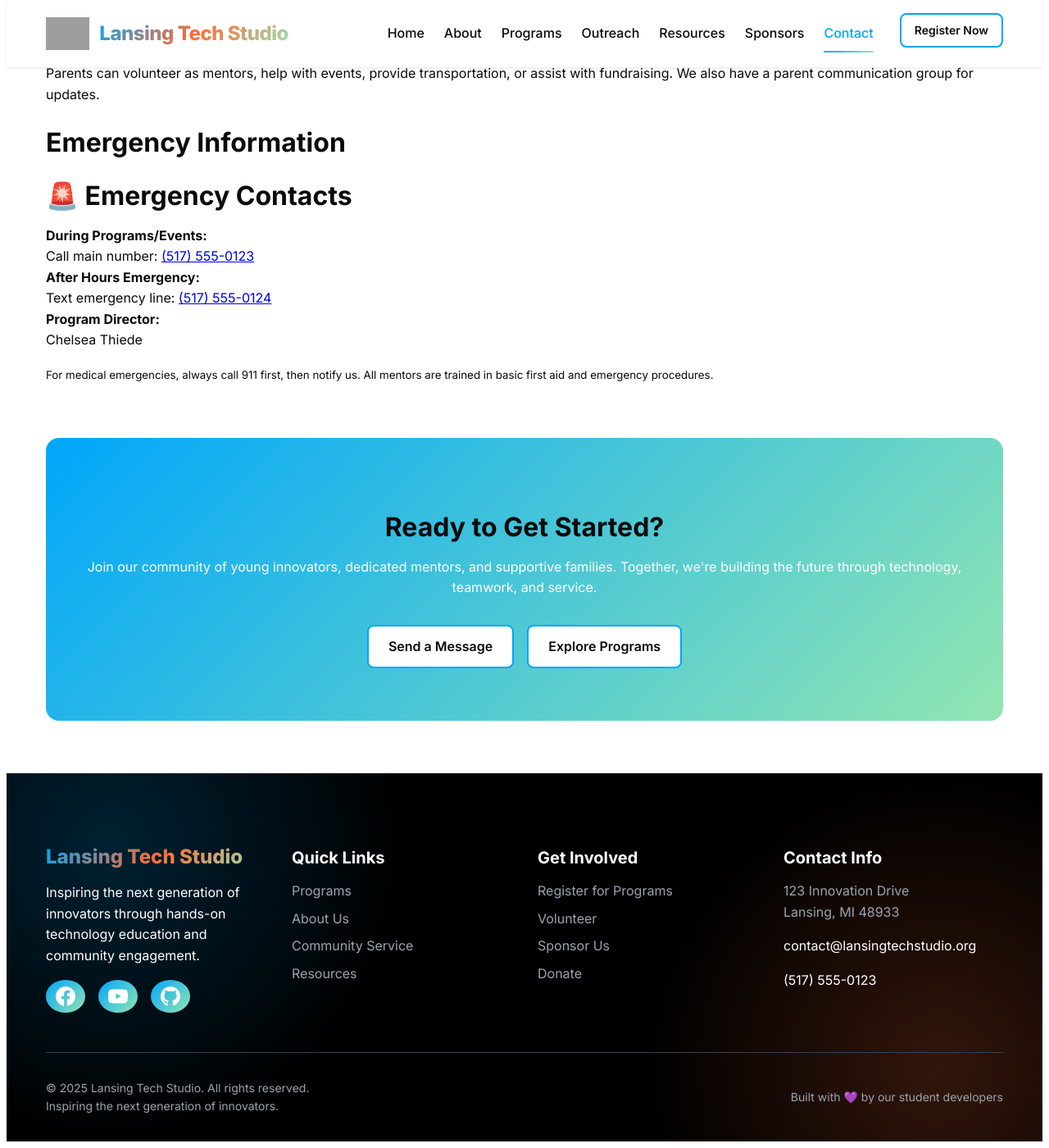
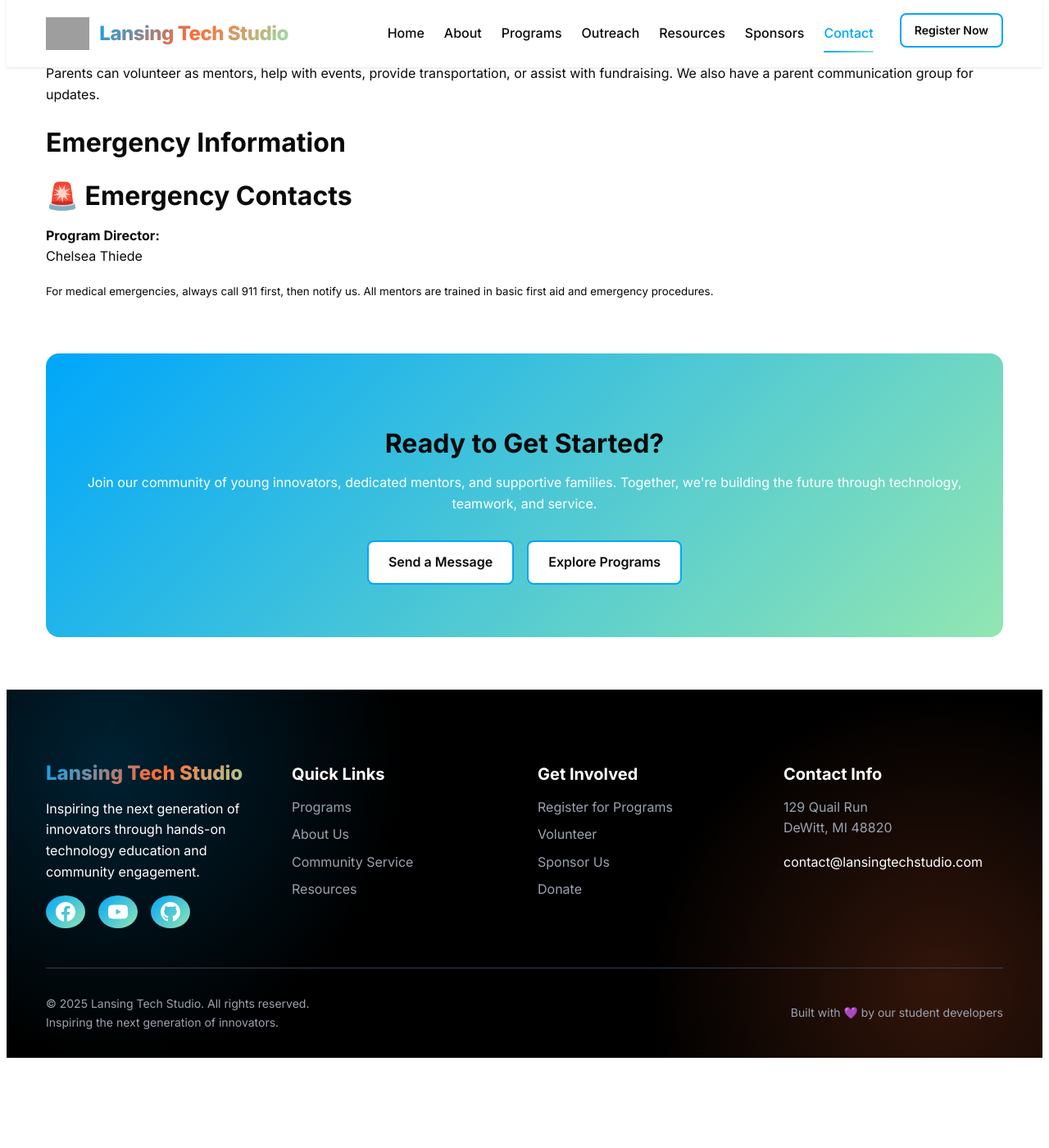
Before and after one commit to Lansing-Tech-Studio/Lansing-Tech-Studio.github.io, a Jekyll site: the page built from contact.md, in a window 1280 px wide and 1400 px high, scrolled down 3537 px. Shown: the whole window at 82% size. Built offline with Jekyll 4.4.1, drawn with Linux system fonts in a browser that asks for light colours; after the commit the page ends 4835 px from its top, so only the background shows below that; some of the changed text lies outside the part shown; grey boxes are pictures that could not be loaded.

Commit message:
fix(content): Updating email addresses

```diff
--- a/_config.yml
+++ b/_config.yml
@@ -1,6 +1,6 @@
 # Site settings
 title: Lansing Tech Studio
-email: contact@lansingtechstudio.org
+email: contact@lansingtechstudio.com
 description: >-
   Empowering youth through technology, robotics, and community service.
   Supporting FIRST LEGO League teams, hosting coding bootcamps, and making a difference.
--- a/_layouts/default.html
+++ b/_layouts/default.html
@@ -118,9 +118,8 @@
         <div class="footer-section">
           <h4>Contact Info</h4>
           <div class="contact-info">
-            <p>123 Innovation Drive<br>Lansing, MI 48933</p>
+            <p>129 Quail Run<br>DeWitt, MI 48820</p>
             <p><a href="mailto:{{ site.email }}">{{ site.email }}</a></p>
-            <p><a href="tel:517-555-0123">(517) 555-0123</a></p>
           </div>
         </div>
       </div>
--- a/contact.md
+++ b/contact.md
@@ -15,12 +15,11 @@ permalink: /contact/
     <div class="info-card">
       <h3>Lansing Tech Studio</h3>
       <p>
-        123 Innovation Drive<br>
-        Lansing, MI 48933
+        129 Quail Run<br>
+        DeWitt, MI 48820
       </p>
       <p>
-        <strong>Email:</strong> <a href="mailto:info@lansingtechstudio.org">info@lansingtechstudio.org</a><br>
-        <strong>Phone:</strong> <a href="tel:517-555-0123">(517) 555-0123</a>
+        <strong>Email:</strong> <a href="mailto:contact@lansingtechstudio.com">contact@lansingtechstudio.com</a>
       </p>
     </div>
 
@@ -138,7 +137,7 @@ permalink: /contact/
           <li>Administrative support</li>
         </ul>
       </div>
-      <a href="mailto:volunteer@lansingtechstudio.org" class="btn btn-primary">Apply to Volunteer</a>
+      <a href="mailto:contact@lansingtechstudio.com?subject=Lansing%20Tech%20Studio%20Volunteering" class="btn btn-primary">Apply to Volunteer</a>
     </div>
 
     <div class="quick-link-card" id="sponsorship">
@@ -211,8 +210,7 @@ permalink: /contact/
       </div>
     </a>
 
-    <a href="mailto:newsletter@lansingtechstudio.org" class="social-link email">
-      <div class="social-icon">📧</div>
+    <a href="mailto:contact@lansingtechstudio.com?subject=Lansing%20Tech%20Studio%20Newsletter" class="social-link email">    <div class="social-icon">📧</div>
       <div class="social-info">
         <strong>Newsletter</strong>
         <span>Monthly updates delivered to your inbox</span>
@@ -264,14 +262,6 @@ permalink: /contact/
   <h2>🚨 Emergency Contacts</h2>
   <div class="emergency-info">
     <div class="emergency-contact">
-      <strong>During Programs/Events:</strong><br>
-      Call main number: <a href="tel:517-555-0123">(517) 555-0123</a>
-    </div>
-    <div class="emergency-contact">
-      <strong>After Hours Emergency:</strong><br>
-      Text emergency line: <a href="sms:517-555-0124">(517) 555-0124</a>
-    </div>
-    <div class="emergency-contact">
       <strong>Program Director:</strong><br>
       Chelsea Thiede
     </div>
```
Also changed, not shown: README.md.
